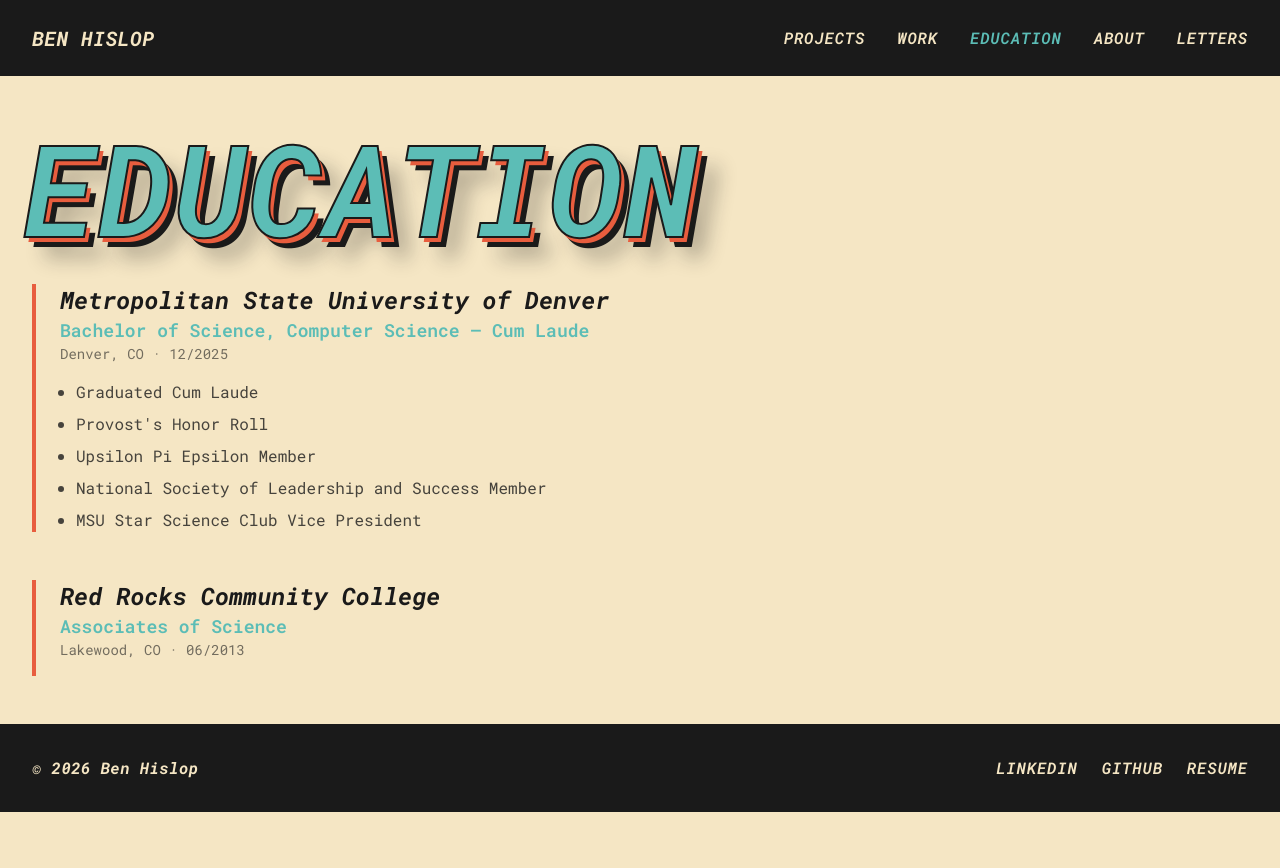
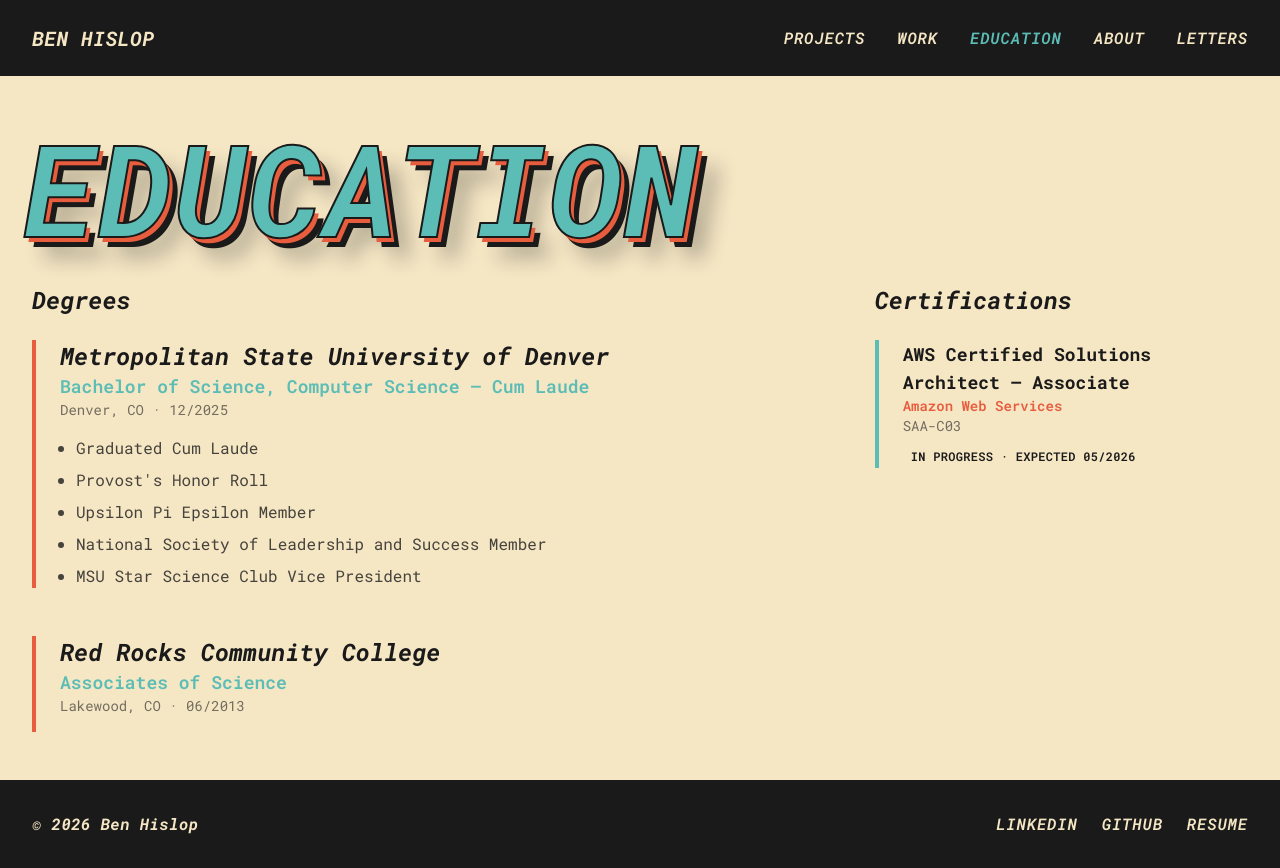
Before and after one commit to Bphissles/portfolio, a React (Vite) app: page /education in a window 1280 px wide. Before the commit the page ends 812 px from the top, so only its background shows below. Built offline with nearby package versions, Linux system fonts and the light colour scheme.

Commit message:
added certifications section to education page and updated footer links

```diff
--- a/src/components/Education.jsx
+++ b/src/components/Education.jsx
@@ -24,10 +24,23 @@
     },
   ]
 
+  const certifications = [
+    {
+      name: 'AWS Certified Solutions Architect – Associate',
+      issuer: 'Amazon Web Services',
+      code: 'SAA-C03',
+      status: 'In Progress',
+      expected: '05/2026',
+    },
+  ]
+
   return (
     <section id="education" className="container">
       <h3 className="mega-heading-3">Education</h3>
-      <div className="flex flex-col gap-8 md:gap-12 mt-6 md:mt-8">
+      <div className="grid grid-cols-1 lg:grid-cols-3 gap-8 md:gap-12 mt-6 md:mt-8">
+        <div className="lg:col-span-2">
+          <h4 className="text-xl md:text-2xl font-bold text-black italic mb-6">Degrees</h4>
+          <div className="flex flex-col gap-8 md:gap-12">
           {schools.map((school) => (
             <BorderCard key={school.name} color="coral">
               <h4 className="text-xl md:text-2xl font-bold text-black italic">{school.name}</h4>
@@ -43,6 +56,23 @@
             </BorderCard>
           ))}
           </div>
+        </div>
+        <div>
+          <h4 className="text-xl md:text-2xl font-bold text-black italic mb-6">Certifications</h4>
+          <div className="flex flex-col gap-6">
+            {certifications.map((cert) => (
+              <BorderCard key={cert.name} color="teal">
+                <h5 className="text-base md:text-lg font-bold text-black">{cert.name}</h5>
+                <p className="text-sm text-coral font-semibold">{cert.issuer}</p>
+                <p className="text-sm text-black/60">{cert.code}</p>
+                <span className="inline-block mt-2 text-xs font-semibold uppercase tracking-wide bg-teal/20 text-black px-2 py-1">
+                  {cert.status} &middot; Expected {cert.expected}
+                </span>
+              </BorderCard>
+            ))}
+          </div>
+        </div>
+      </div>
     </section>
   )
 }
--- a/src/components/Footer.jsx
+++ b/src/components/Footer.jsx
@@ -1,7 +1,7 @@
 function Footer() {
   const links = [
-    { label: 'LinkedIn', href: 'https://linkedin.com', icon: 'linkedin' },
-    { label: 'GitHub', href: 'https://github.com', icon: 'github' },
+    { label: 'LinkedIn', href: 'https://www.linkedin.com/in/benjaminhislop/', icon: 'linkedin' },
+    { label: 'GitHub', href: 'https://github.com/Bphissles', icon: 'github' },
     { label: 'Resume', href: '/resume.pdf', icon: 'resume' },
   ]
 
--- a/src/pages/HomePage.jsx
+++ b/src/pages/HomePage.jsx
@@ -40,13 +40,15 @@
       <section className="py-8 md:py-16 border-t border-black/10">
         <h2 className="text-2xl md:text-3xl font-bold italic text-black mb-4">Recent Highlights</h2>
         <div className="flex flex-col gap-4">
-          <div className="bg-black/5 p-4 md:p-6 rounded-lg">
+          <div className="bg-black/5 p-4 md:p-6 rounded-lg flex flex-col gap-3">
             <p className="text-coral font-bold text-base md:text-lg">B.S. Computer Science — Cum Laude</p>
-            <p className="text-black/70 mt-2">Graduated cum laude from Metropolitan State University of Denver with a Bachelor of Science in Computer Science (December 2025).</p>
+            <p className="text-black/70">Graduated cum laude from Metropolitan State University of Denver with a Bachelor of Science in Computer Science (December 2025).</p>
+            <Link to="/education" className="btn btn-teal text-sm self-start">View Education</Link>
           </div>
-          <div className="bg-black/5 p-4 md:p-6 rounded-lg">
+          <div className="bg-black/5 p-4 md:p-6 rounded-lg flex flex-col gap-3">
             <p className="text-coral font-bold text-base md:text-lg">2024 Employee Outstanding Achievement Award</p>
-            <p className="text-black/70 mt-2">Recognized for excellence in technical leadership and innovation at The JRT Agency, where I lead a 4-person AI Innovation Team modernizing agency workflows.</p>
+            <p className="text-black/70">Recognized for excellence in technical leadership and innovation at The JRT Agency, where I lead a 4-person AI Innovation Team modernizing agency workflows.</p>
+            <Link to="/work" className="btn btn-teal text-sm self-start">View Work History</Link>
           </div>
         </div>
       </section>
```
Also changed, not shown: 1 other file (tests, documents, lock files or other folders). Lines whose indentation alone changed are shown as unchanged.
